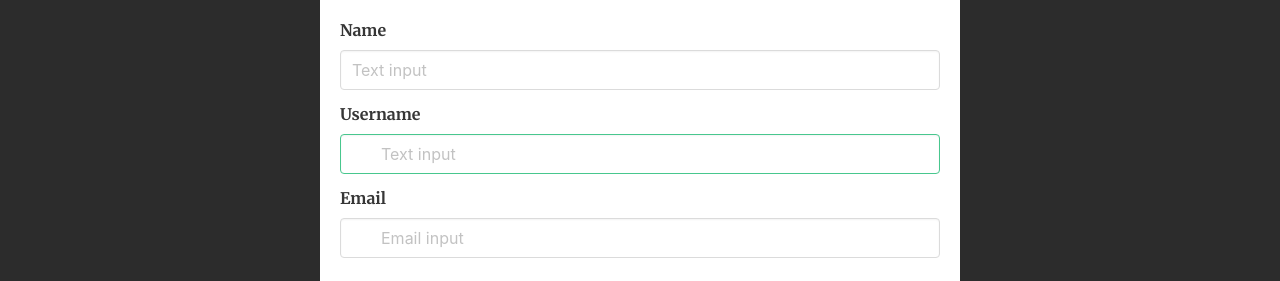
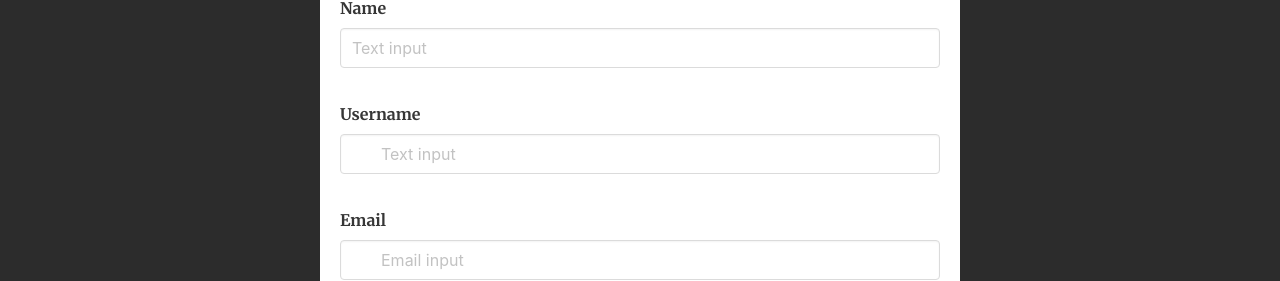
Before and after one commit to i-am-arunkumar/anime_catalog, a Svelte app: page / in a window 1280 px wide. Both pictures are taken after a click on the button "Sign up". Shown: the part 186-467 px from the top of the page. Built offline with nearby package versions, Linux system fonts and the light colour scheme; no server answers; some icons are missing.

Commit message:
transition on sign log in

```diff
--- a/src/Pages/Authentication/Login.svelte
+++ b/src/Pages/Authentication/Login.svelte
@@ -2,7 +2,7 @@
   import { getAuth, signInWithEmailAndPassword } from "firebase/auth";
   import { fly } from 'svelte/transition';
 
-  let signInModel;
+  let logInModal=false;
 
   let email;
   let pass;
@@ -10,6 +10,7 @@
 
   let variable = "";
   let variable2 = "";
+  let variable3="";
 
 
   function Login(e) {
@@ -29,15 +30,19 @@
         if (errorCode == "auth/invalid-email") {
           variable = "This email is invalid";
           variable2 = "";
+          variable3 = "";
         } else if (errorCode == "auth/wrong-password") {
           variable = "";
           variable2 = "wrong password";
+          variable3 = "";
         } else if (errorCode == "auth/user-not-found") {
           variable = "Account not exist";
+          variable3 = "";
           variable2 = "";
         } else if (errorCode == "auth/too-many-requests") {
           variable = "";
-          variable2 = "too-many-requests";
+          variable3 = "too-many-requests";
+          variable2 = "";
         } else {
           variable = "";
           variable2 = "";
@@ -46,8 +51,17 @@
       });
   }
 
+
+  function clearall(){
+variable=""
+variable2=""
+variable3=""
+}
+
   function toggleLogin(e) {
-    signInModel.classList.toggle("is-active");
+    // logInModal.classList.toggle("is-active");
+    logInModal=!logInModal;
+    clearall();
   }
 </script>
 
@@ -55,10 +69,13 @@
   <strong>Log in</strong>
 </button>
 
-<div class="modal" bind:this={signInModel} in:fly="{{ y: -50, duration: 250, delay: 300 }}"
-out:fly="{{ y: -50, duration: 250 }}" >
+{#if logInModal===true}
+
+<div class="modal is-active">
+<!-- bind:this={logInModal} -->
   <div class="modal-background" on:click={toggleLogin} />
-  <div class="modal-card">
+  <div class="modal-card" transition:fly="{{ y: 200, duration: 250 }}">
+    <!-- in:fly="{{ y: -50, duration: 250, delay: 300 }}" out:fly="{{ y: -50, duration: 250 }}" -->
     <header class="modal-card-head">
       <p class="modal-card-title">Log in</p>
       <button on:click={toggleLogin} class="delete" aria-label="close" />
@@ -69,7 +86,7 @@ out:fly="{{ y: -50, duration: 250 }}" >
         <label class="label">Email</label>
         <div class="control has-icons-left has-icons-right">
           <input
-            class="input is-danger"
+            class={`input ${variable ? "is-danger" : ''}`}
             type="email"
             placeholder="Email input"
             value=""
@@ -89,7 +106,7 @@ out:fly="{{ y: -50, duration: 250 }}" >
         <label class="label">Password</label>
         <p class="control has-icons-left">
           <input
-            class="input"
+            class={`input ${variable2 ? "is-danger" : ''}`}
             type="password"
             placeholder="Password"
             bind:this={pass}
@@ -108,3 +125,5 @@ out:fly="{{ y: -50, duration: 250 }}" >
     </footer>
   </div>
 </div>
+
+{/if}
--- a/src/Pages/Authentication/Signin.svelte
+++ b/src/Pages/Authentication/Signin.svelte
@@ -5,7 +5,7 @@
 
 import { updateProfile, createUserWithEmailAndPassword } from "firebase/auth";
 import { auth } from "../../utils/firebase";
-
+import { fly } from 'svelte/transition';
 
 
 let name;
@@ -14,8 +14,26 @@ let pass;
 let email;
 let einvalid;
 let pinvalid;
+let uninvalid;
+let ninvalid;
+
 
 function Register(e){
+  console.log(pass.value);
+  if(name.value=="" ){
+    ninvalid=true;
+    return
+  }
+  if(uname.value=="" ){
+    uninvalid=true;
+    return
+  }
+  if(pass.value=="" ){
+    pinvalid=true;
+    return
+  }
+
+
 createUserWithEmailAndPassword(auth, email.value, pass.value)
   .then((userCredential) => {
     // Signed in
@@ -47,7 +65,14 @@ else if(errorCode == "auth/weak-password"){
     einvalid = false;
     pinvalid = true;
   }
+else if(errorCode== "auth/network-request-failed"){
+    alert("Check your network connection!!!")
+  }
 else{
+einvalid=false;
+pinvalid=false;
+uninvalid=false;
+ninvalid=false;
   console.log(errorCode);
 }
     const errorMessage = error.message;
@@ -62,13 +87,20 @@ else{
 }
 
 
+function clearall(){
+einvalid="";
+pinvalid="";
+uninvalid="";
+ninvalid="";
+}
 
 
-
-  let signInModel;
+  let signInModel=false;
 
   function toggleSignin(e) {
-    signInModel.classList.toggle('is-active');
+    // signInModel.classList.toggle('is-active');
+    signInModel=!signInModel;
+    clearall();
   }
 
 
@@ -82,10 +114,13 @@ else{
 </button>
 
 
-<div class="modal" bind:this={signInModel} >
+{#if signInModel===true}
+
+<div class="modal is-active">
+  <!-- bind:this={signInModel} > -->
   <div class="modal-background" on:click={toggleSignin} ></div>
-  <div class="modal-card">
-    <header class="modal-card-head">
+  <div class="modal-card" transition:fly="{{ y: 200, duration: 250 }}">
+    <header class="modal-card-head" >
       <p class="modal-card-title">Sign up</p>
       <button  on:click={toggleSignin} class="delete" aria-label="close"></button>
     </header>
@@ -94,15 +129,16 @@ else{
         <!-- svelte-ignore a11y-label-has-associated-control -->
         <label class="label" > Name</label>
         <div class="control">
-          <input class="input" type="text" placeholder="Text input" bind:this={name}>
+          <input class={`input ${ninvalid ? "is-danger" : ''}`} type="text" placeholder="Text input" bind:this={name}>
         </div>
+        <p class={`help ${ninvalid ? "is-danger" : ''}`}>Name cannot be empty</p>
       </div>
 
       <div class="field">
         <!-- svelte-ignore a11y-label-has-associated-control -->
         <label class="label">Username</label>
         <div class="control has-icons-left has-icons-right">
-          <input class="input is-success" type="text" placeholder="Text input" value="" bind:this={uname}>
+          <input class={`input ${uninvalid ? "is-danger" : ''}`} type="text" placeholder="Text input" value="" bind:this={uname}>
           <span class="icon is-small is-left">
             <i class="fas fa-user"></i>
           </span>
@@ -110,7 +146,7 @@ else{
             <i class="fas fa-check"></i>
           </span>
         </div>
-        <!-- <p class="help is-success">This username is available</p> -->
+        <p class={`help ${uninvalid ? "is-danger" : ''}`}>Username cannot be empty</p>
       </div>
 
 
@@ -154,3 +190,5 @@ else{
     </footer>
   </div>
 </div>
+
+{/if}
```
